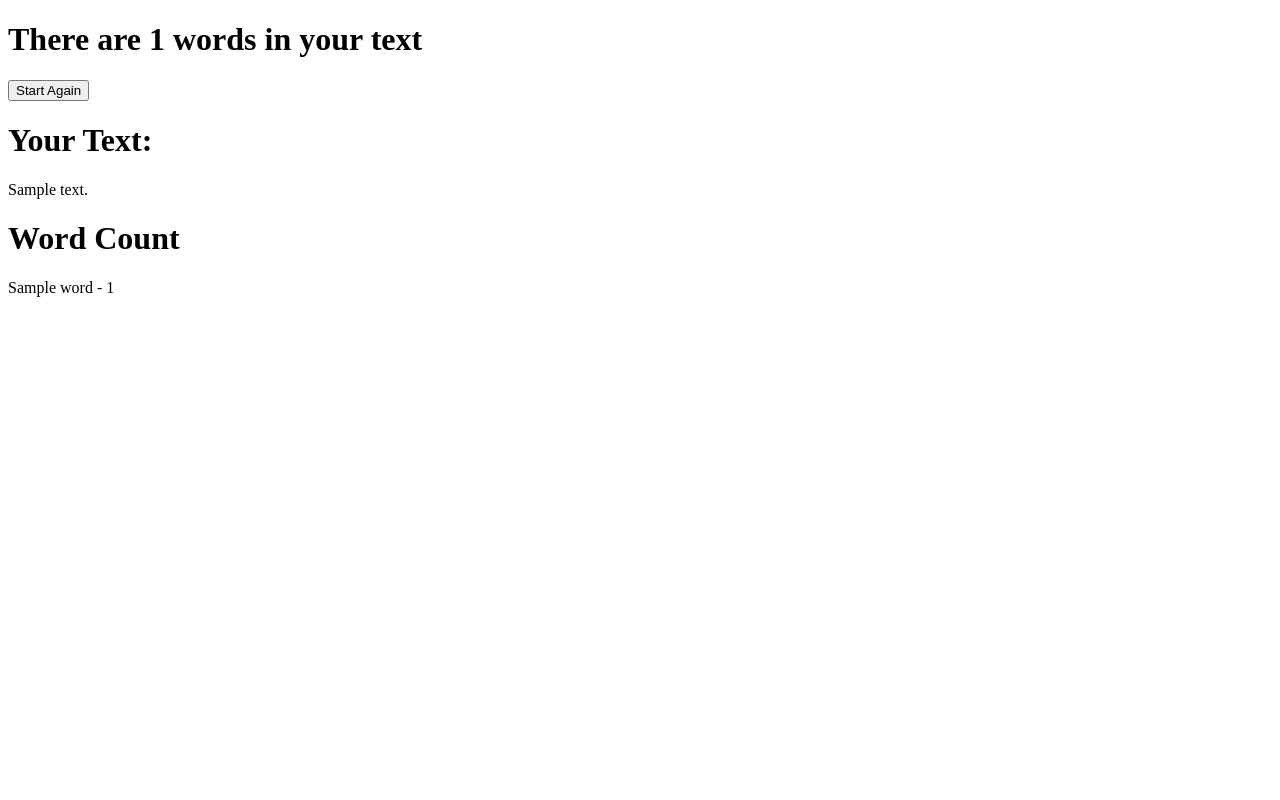
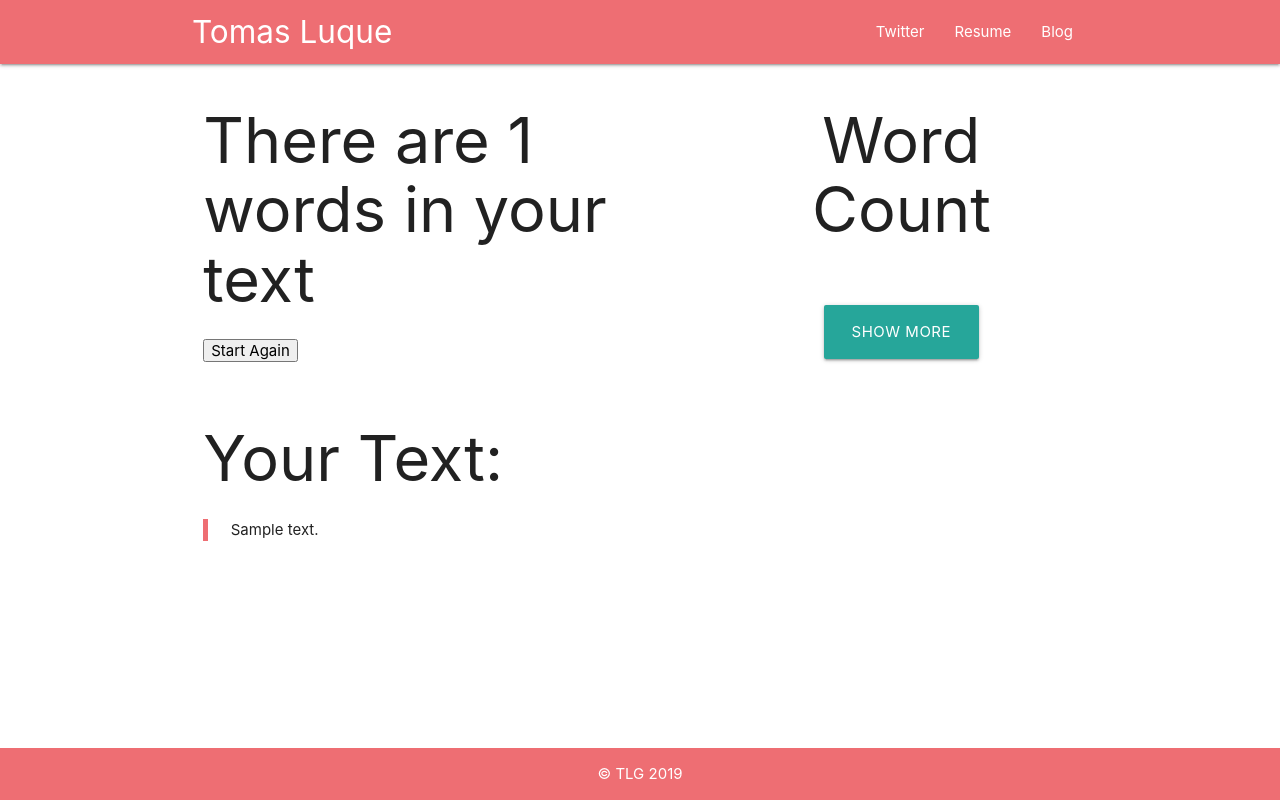
Before and after one commit to tomasluque/portfolio, a Django app: template wordCount/templates/wordCount/count.html in a window 1280 px wide. Run offline with Django 3.2, Linux system fonts and the light colour scheme; the template is opened without the code that fills it: most values are stand-ins (such as "Sample title", 1, 10 or a date in 2020).

Commit message:
styling count page

```diff
--- a/wordCount/templates/wordCount/count.html
+++ b/wordCount/templates/wordCount/count.html
@@ -1,23 +1,112 @@
-<!DOCTYPE html>
 <html lang="en">
 <head>
-    <meta charset="UTF-8">
-    <meta name="viewport" content="width=device-width, initial-scale=1.0">
-    <meta http-equiv="X-UA-Compatible" content="ie=edge">
-    <title>wordCount</title>
+    {% load staticfiles %}
+    <meta charset="utf-8">
+    <meta name="viewport" content="width=device-width, initial-scale=1, shrink-to-fit=no">
+    <title>Word Counter</title>
+
+	<link href="https://fonts.googleapis.com/icon?family=Material+Icons" rel="stylesheet">
+
+	<link rel="stylesheet" href="{% static 'css/materialize.css' %}">
+    <link rel="stylesheet" href="{% static 'css/jobStyle.css' %}">
 </head>
 <body>
-    <h1>There are {{ count }} words in your text</h1>
+    <header>
+        <nav>
+            <div class="nav-wrapper container">
+                <a class="brand-logo" href="{% url 'home' %}">Tomas Luque</a>
+                <ul id="nav-mobile" class="right hide-on-med-and-down">
+                        <li><a href="https://twitter.com/T_LuGon" target="_blank">Twitter</a></li>
+                        <li><a href="{% static 'resume.pdf' %}" target="_blank">Resume</a></li>
+                        <li><a href="{% url 'allblogs' %}">Blog</a></li>
+                </ul>
+            </div>
+        </nav>
+    </header>
 
-    <a href="{% url 'home' %}"><button>Start Again</button></a>
+    <main id="app">
+        <div class="container">
+            <div class="row">
+                <div class="col s7">
+                    <div class="row">
+                        <div class="col s12">
+                            <h1>There are {{ count }} words in your text</h1>
 
-    <h1>Your Text:</h1>
-    {{ fulltext }}
+                            <a href="{% url 'words' %}"><button>Start Again</button></a>
+                        </div>
+                    </div>
+                    <div class="row">
+                        <div class="col s12">
+                            <h1>Your Text:</h1>
+                            <blockquote style="text-align: justify;">{{ fulltext }}</blockquote>
+                        </div>
+                    </div>
+                </div>
+                <div class="col s5">
+                    <div class="row">
+                        <div class="col s12">
+                            <h1 class="center-align">Word Count</h1>
 
-    <h1>Word Count</h1>
-    {% for word, count in sortedwords %}
-        {{ word }} - {{ count }} <br>
-    {% endfor %}
+                            <table class="highlight centered" style="table-layout: fixed">
+                            {% for word, count in previewList %}
+                                <tr>
+                                    <td class="flow-text">{{ word }}</td>
+                                    <td class="flow-text">{{ count }}</td>
+                                </tr>
+                            {% endfor %}
+                            </table>
+                        </div>
+                    </div>
 
+                    {% if fullList %}
+                    <div class="row">
+                        <div class="col s12">
+                            <div class="section center-align">
+                                <button class="waves-effect waves-light btn-large" @click="toggle">Show [[ btnText ]]</button>
+                            </div>
+                            <div class="section" v-if="isShowing">
+                                    <table class="highlight centered" style="table-layout: fixed">
+                                    {% for word, count in fullList %}
+                                        <tr>
+                                            <td class="flow-text">{{ word }}</td>
+                                            <td class="flow-text">{{ count }}</td>
+                                        </tr>
+                                    {% endfor %}
+                                    </table>
+                            </div>
+                        </div>
+                    </div>
+                    {% endif %}
+                </div>
+            </div>
+        </div>
+    </main>
+
+
+	<footer class="center-align">
+			<div>
+				<p>© TLG {% now 'Y' %}</p>
+			</div>
+    </footer>
+
+    <script src="{% static 'js/materialize.js' %}"></script>
+    <script src="{% static 'js/vue.js' %}"></script>
+    <script>
+        new Vue({
+            el: '#app',
+            delimiters: ['[[',']]'],
+            data: {
+                'isShowing': false,
+                'btnText': 'More'
+            },
+            methods: {
+                toggle: function() {
+                    this.isShowing = !this.isShowing;
+                    if (this.btnText=='More') { this.btnText = 'Less' }
+                    else { this.btnText = 'More' }
+                }
+            }
+        });
+    </script>
 </body>
 </html>
--- a/wordCount/views.py
+++ b/wordCount/views.py
@@ -19,9 +19,12 @@
         else:
             worddictionary[value] = 1
     sortedwords = sorted(worddictionary.items(), key=operator.itemgetter(1), reverse=True)
+    previewList = sortedwords[:10]
+    fullList = sortedwords[10:]
 
     return render(request, 'wordCount/count.html', {
         'fulltext': fulltext,
         'count': len(wordlist),
-        'sortedwords': sortedwords
+        'fullList': fullList,
+        'previewList': previewList
         })
```
